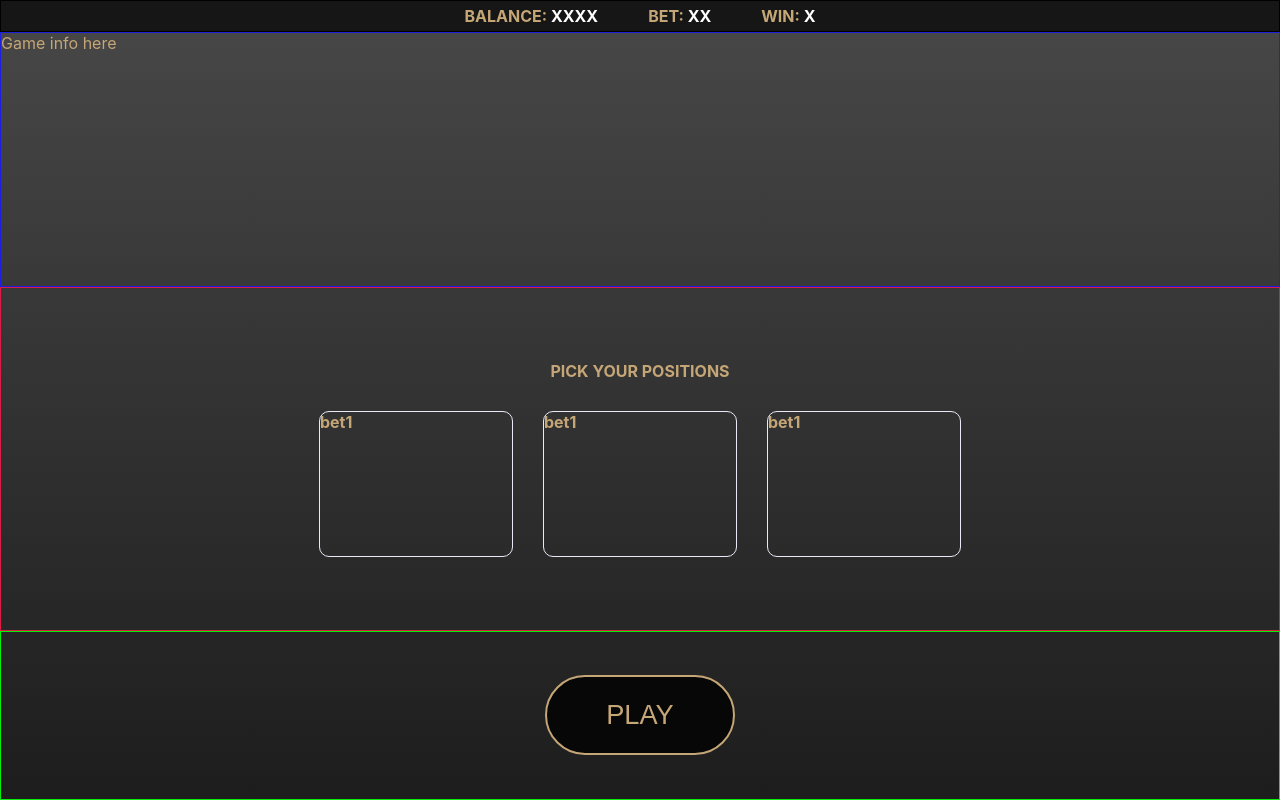
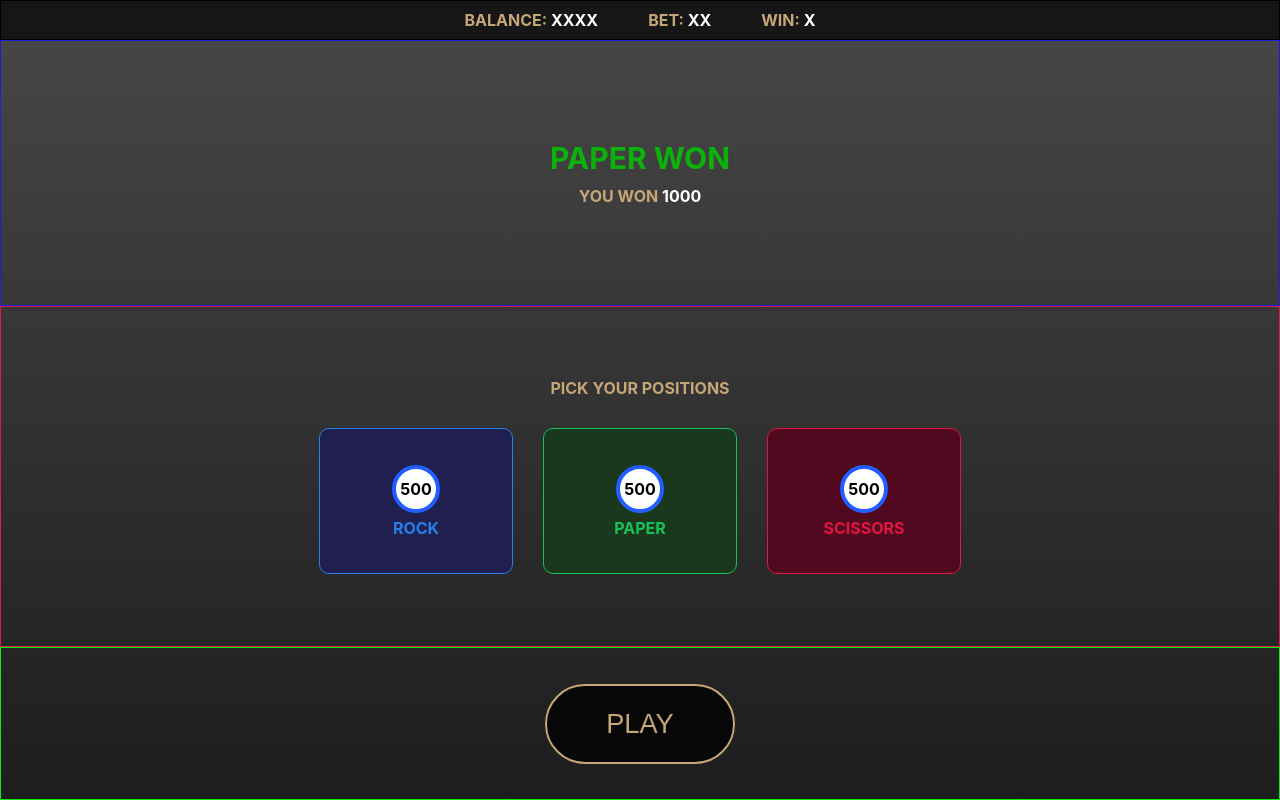
Before and after one commit to codeking4u/bet-rps, a React (Create React App) app: page / in a window 1280 px wide. Built offline with nearby package versions, Linux system fonts and the light colour scheme.

Commit message:
ui complete + sass and css modules addition

```diff
--- a/package.json
+++ b/package.json
@@ -13,6 +13,7 @@
     "react": "^18.2.0",
     "react-dom": "^18.2.0",
     "react-scripts": "5.0.1",
+    "sass": "^1.58.0",
     "typescript": "^4.9.5",
     "web-vitals": "^2.1.4"
   },
--- a/src/App.css
+++ b/src/App.scss
@@ -17,7 +17,8 @@
   justify-content: center;
   align-items: center;
   column-gap: 50px;
-  height: 30px;
+  /* height: 30px; */
+  height: 5vh;
   background-color: #161616;
   border: 1px solid #000;
   text-transform: uppercase;
@@ -27,40 +28,12 @@
   color: #fff;
 }
 
-.gameInfo {
-  flex-grow: 8;
-  border: 1px solid #1c1fdb;
-}
-
-.betPosition {
-  display: flex;
-  justify-content: center;
-  align-items: center;
-  flex-direction: column;
-  row-gap: 30px;
-  flex-grow: 5;
-  border: 1px solid #db1c45;
-  font-weight: 700;
-}
-
-.betContainer {
-  display: flex;
-  column-gap: 30px;
-}
-
-.bet {
-  width: 12rem;
-  height: 9rem;
-  border: 1px solid #e8e8f7;
-  border-radius: 10px;
-  cursor: pointer;
-}
-
 .footer {
   display: flex;
   align-items: center;
   justify-content: center;
-  flex-grow: 3;
+  //flex-grow: 3;
+  height: 20vh;
   border: 1px solid #08ee08;
 }
 
--- a/src/App.tsx
+++ b/src/App.tsx
@@ -1,5 +1,5 @@
 import React from "react";
-import "./App.css";
+import "./App.scss";
 
 import Header from "./components/header/header.component";
 import GameInfo from "./components/game-info/game-info.component";
--- a/src/components/bet-position/bet-position.component.tsx
+++ b/src/components/bet-position/bet-position.component.tsx
@@ -1,12 +1,16 @@
 import Bet from "../bet/bet.component";
+
+import { Bets } from "../../types/bets.enum";
+import styles from "./bet-position.module.scss";
+
 const BetPosition = () => {
   return (
-    <div className="betPosition">
+    <div className={styles.betPosition}>
       <div>PICK YOUR POSITIONS</div>
-      <div className="betContainer">
-        <Bet />
-        <Bet />
-        <Bet />
+      <div className={styles.betContainer}>
+        {Object.values(Bets).map((bet) => (
+          <Bet key={bet} bet={bet} />
+        ))}
       </div>
     </div>
   );
--- /dev/null
+++ b/src/components/bet-position/bet-position.module.scss
@@ -0,0 +1,16 @@
+.betPosition {
+  display: flex;
+  justify-content: center;
+  align-items: center;
+  flex-direction: column;
+  row-gap: 30px;
+  //flex-grow: 5;
+  height: 45vh;
+  border: 1px solid #db1c45;
+  font-weight: 700;
+
+  .betContainer {
+    display: flex;
+    column-gap: 30px;
+  }
+}
--- a/src/components/bet/bet.component.tsx
+++ b/src/components/bet/bet.component.tsx
@@ -1,5 +1,14 @@
-const Bet = () => {
-  return <div className="bet">bet1 </div>;
+import { betInterface } from "../../types/interface";
+
+import styles from "./bet.module.scss";
+
+const Bet = ({ bet }: betInterface) => {
+  return (
+    <div className={`${styles.betOption} ${styles[bet]}`}>
+      <div className={styles.betOption__value}>500</div>
+      <div>{bet} </div>
+    </div>
+  );
 };
 
 export default Bet;
--- /dev/null
+++ b/src/components/bet/bet.module.scss
@@ -0,0 +1,42 @@
+.betOption {
+  display: flex;
+  flex-direction: column;
+  justify-content: center;
+  row-gap: 5px;
+  align-items: center;
+  width: 12rem;
+  height: 9rem;
+  border: 1px solid #e8e8f7;
+  border-radius: 10px;
+  cursor: pointer;
+
+  text-transform: uppercase;
+
+  &__value {
+    display: flex;
+    justify-content: center;
+    align-items: center;
+    width: 40px;
+    height: 40px;
+    border-radius: 50%;
+    background-color: #fff;
+    border: 4px solid #225eff;
+    color: #000;
+  }
+
+  &.rock {
+    color: #2680ea;
+    background-color: #211f4f;
+    border: 1px solid #2680ea;
+  }
+  &.paper {
+    color: #16c359;
+    background-color: #1a381d;
+    border: 1px solid #16c359;
+  }
+  &.scissors {
+    color: #e31542;
+    background-color: #50091e;
+    border: 1px solid #e31542;
+  }
+}
--- a/src/components/game-info/game-info.component.tsx
+++ b/src/components/game-info/game-info.component.tsx
@@ -1,5 +1,42 @@
+import React, { useState, useEffect } from "react";
+
+import styles from "./game-info.module.scss";
+
 const GameInfo = () => {
-  return <div className="gameInfo">Game info here</div>;
+  const looser = "ROCK";
+  const winner = "PAPER";
+  const winAmount = "1000";
+  const [showMessage1, setShowMessage1] = useState(true);
+  const [showMessage2, setShowMessage2] = useState(false);
+
+  useEffect(() => {
+    setTimeout(() => {
+      setShowMessage1(false);
+      setShowMessage2(true);
+    }, 3000);
+  }, []);
+
+  return (
+    <div className={styles.gameInfo}>
+      {showMessage1 && (
+        <div className={styles.gameInfo__one}>
+          <span className={styles.playerName}>{looser}</span>
+          <span className={styles.vs}>vs</span>
+          <span className={styles.playerName}>{winner}</span>
+        </div>
+      )}
+      {showMessage2 && (
+        <div className={styles.gameInfo__two}>
+          <span>{winner}</span> WON
+        </div>
+      )}
+      {showMessage2 && (
+        <div className={styles.gameInfo__prize}>
+          YOU WON <span className={styles.gameInfo__amount}>{winAmount}</span>
+        </div>
+      )}
+    </div>
+  );
 };
 
 export default GameInfo;
--- /dev/null
+++ b/src/components/game-info/game-info.module.scss
@@ -0,0 +1,38 @@
+.gameInfo {
+  display: flex;
+  justify-content: center;
+  align-items: center;
+  flex-direction: column;
+  row-gap: 10px;
+  //flex-grow: 8;
+  border: 1px solid #1c1fdb;
+  height: 35vh;
+
+  &__one {
+    font-size: 30px;
+    font-weight: 700;
+    .vs {
+      margin: 0 15px;
+    }
+  }
+  &__two {
+    font-size: 30px;
+    font-weight: 700;
+    color: #0cb10c;
+  }
+
+  &__prize {
+    font-weight: 700;
+  }
+
+  &__amount {
+    color: #fff;
+  }
+
+  .playerName {
+    font-size: 30px;
+    &:nth-of-type(2) {
+      color: green;
+    }
+  }
+}
--- /dev/null
+++ b/src/types/bets.enum.tsx
@@ -0,0 +1,5 @@
+export enum Bets {
+  Rock = "rock",
+  Paper = "paper",
+  Scissors = "scissors",
+}
--- /dev/null
+++ b/src/types/interface.tsx
@@ -0,0 +1,9 @@
+export interface BetPostions {
+  id: number;
+  title: string;
+  classname: string;
+}
+
+export interface betInterface {
+  bet: string;
+}
```
Also changed, not shown: 1 other file (tests, documents, lock files or other folders).
